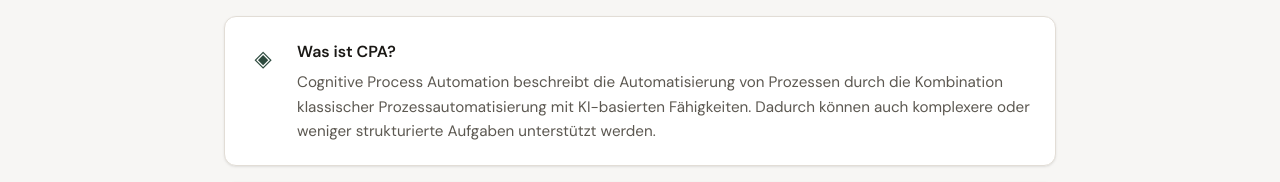
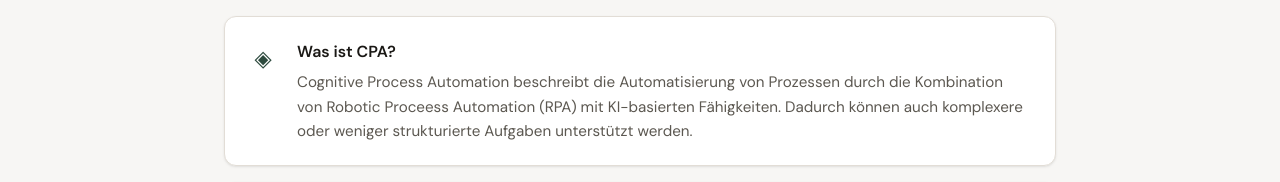
Before and after one commit to breitda/cpa-survey, a React (Vite) app: page / in a window 1280 px wide. Both pictures are taken after a click on the button "Umfrage starten". Shown: the part 173-355 px from the top of the page. Built offline with nearby package versions, Linux system fonts and the light colour scheme.

Commit message:
Update IntroPage.jsx

```diff
--- a/src/pages/IntroPage.jsx
+++ b/src/pages/IntroPage.jsx
@@ -9,7 +9,7 @@ export default function IntroPage({ onNext, onBack }) {
     {
       icon: "◈",
       title: "Was ist CPA?",
-      text: "Cognitive Process Automation beschreibt die Automatisierung von Prozessen durch die Kombination klassischer Prozessautomatisierung mit KI-basierten Fähigkeiten. Dadurch können auch komplexere oder weniger strukturierte Aufgaben unterstützt werden.",
+      text: "Cognitive Process Automation beschreibt die Automatisierung von Prozessen durch die Kombination von Robotic Proceess Automation (RPA) mit KI-basierten Fähigkeiten. Dadurch können auch komplexere oder weniger strukturierte Aufgaben unterstützt werden.",
     },
     {
       icon: "◎",
```
